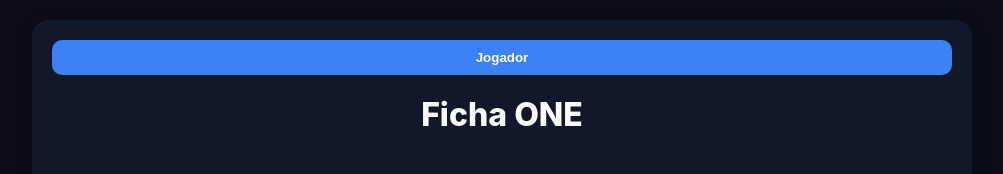
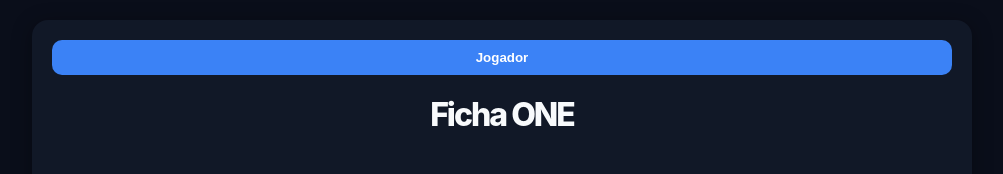
Before and after one commit to girassoisazuis2308-ops/one, a website built with Vite: page index.html in a window 1280 px wide. Shown: the top 174 px of the page, without its empty margins (138-1141 px from the left). Built offline with nearby package versions, Linux system fonts and the light colour scheme; what @owlbear-rodeo/sdk would draw is missing.

Commit message:
Add letter-spacing to h1 style

```diff
--- a/index.html
+++ b/index.html
@@ -57,6 +57,7 @@
     margin-top: 0;
     font-weight: 800;
     color: #F8FAFC;
+    letter-spacing: -2px;
     text-align: center;
   }
 
```
